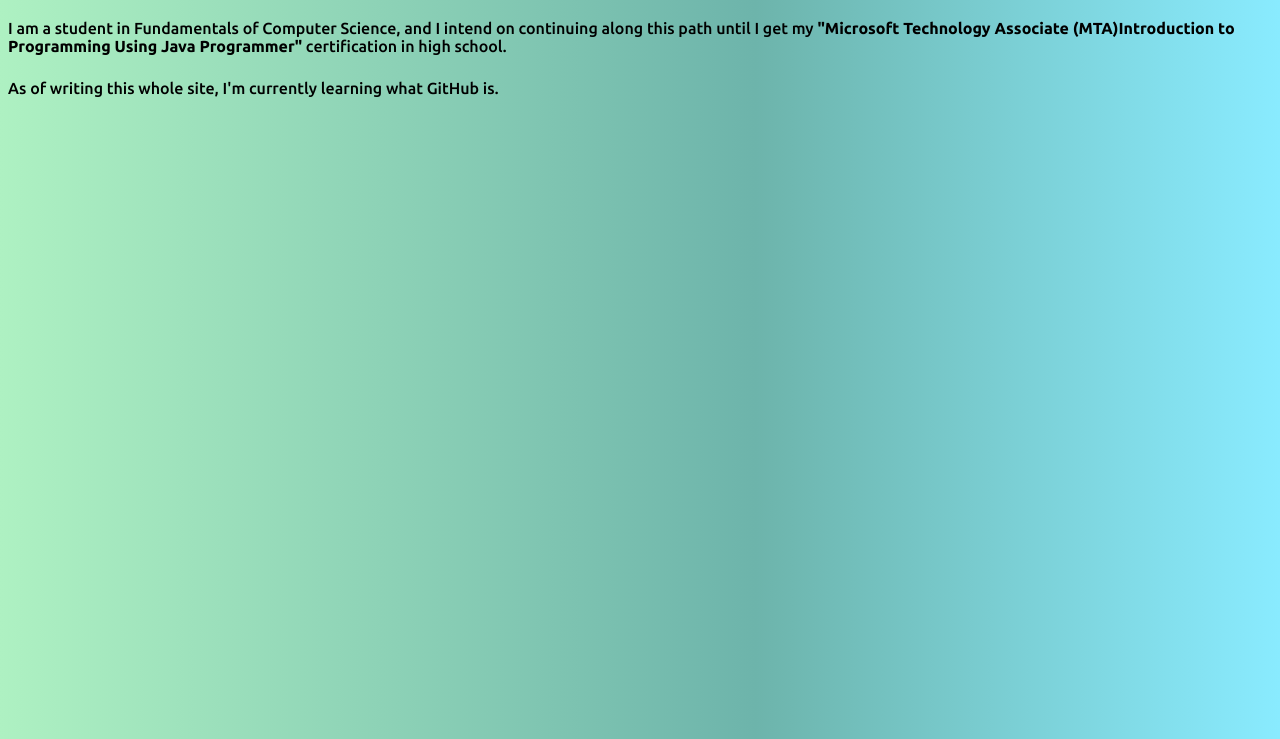
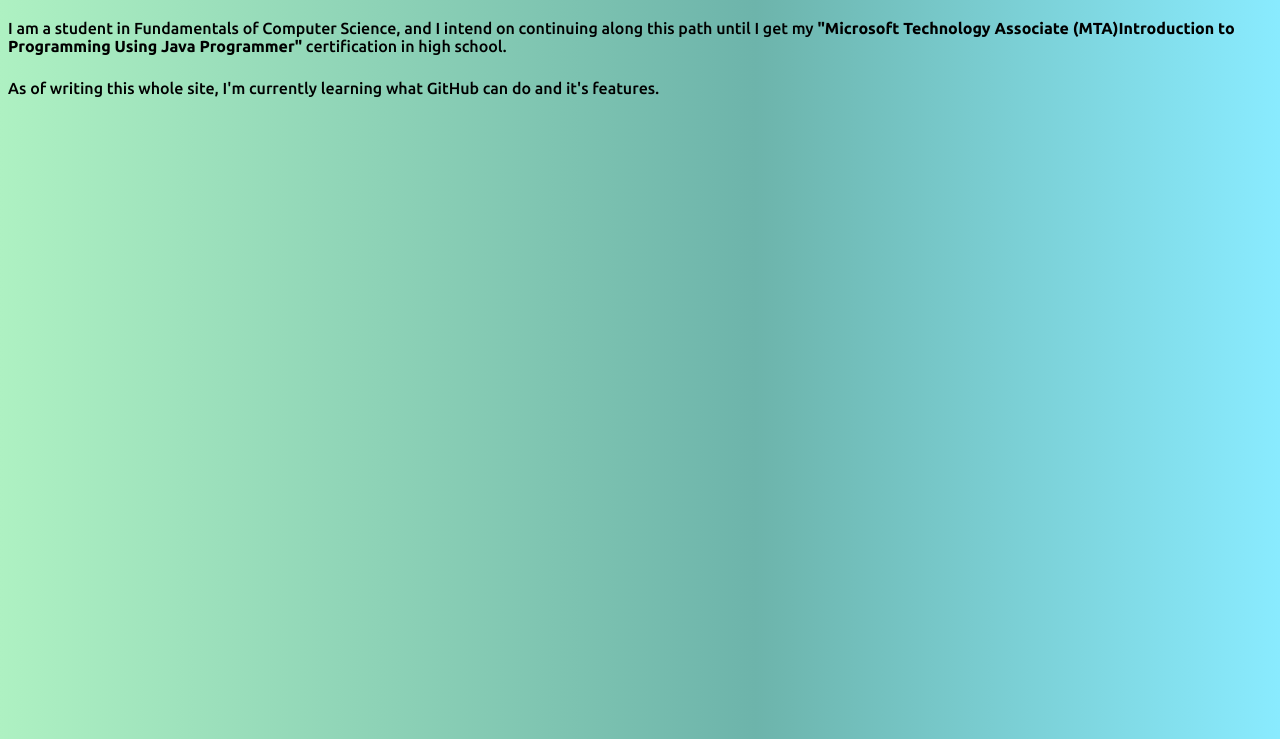
Before and after one commit to JohnathanN28/johnathann28.github.io, a plain HTML site: page index.html in a window 1280 px wide. Shown: the part 61-800 px from the top of the page. Drawn offline with Linux system fonts and the light colour scheme.

Commit message:
Updated text

```diff
--- a/index.html
+++ b/index.html
@@ -14,6 +14,6 @@
         (MTA)Introduction to Programming
         Using Java Programmer"</strong> certification in high school.
         </p>
-        <p class="ubuntu">As of writing this whole site, I'm currently learning what GitHub is.</p>
+        <p class="ubuntu">As of writing this whole site, I'm currently learning what GitHub can do and it's features.</p>
     </body>
 </html>
```
